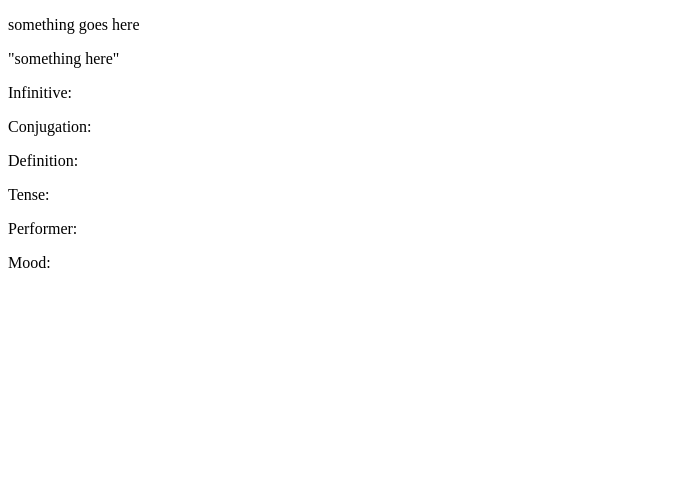
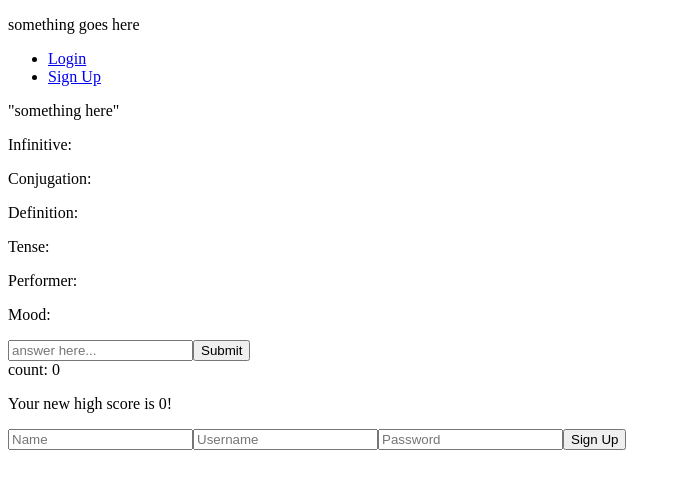
Before and after one commit to Conjugator-bw/conj-FE, a React (Create React App) app in the folder campeon-conjugator/: page /sign-up in a window 1280 px wide. Shown: the top 488 px of the page, without its empty margins (0-681 px from the left). Built offline with nearby package versions, Linux system fonts and the light colour scheme; no server answers.

Commit message:
login / signup/ highscore updates
Co-authored-by: Leo-Torres <leo.htor@gmail.com>
Co-authored-by: Brian-Moir <brianmoir80@gmail.com>
Co-authored-by: Benjamin-Quackenbush <Quackenbush117@gmail.com>

```diff
--- a/campeon-conjugator/package.json
+++ b/campeon-conjugator/package.json
@@ -1,4 +1,4 @@
-{
+ {
   "name": "campeon-conjugator",
   "version": "0.1.0",
   "private": true,
--- a/campeon-conjugator/src/App.js
+++ b/campeon-conjugator/src/App.js
@@ -1,26 +1,47 @@
 import React, { useState, useEffect } from 'react';
 import axios from 'axios';
+import { BrowserRouter as Router, Route, Switch, Link } from 'react-router-dom';
+
+
 import Verbo from './components/verbo/verbo.js'
+import SignUp from './components/sign-up/sign-up.js'
+import Login from './components/login/login.js'
+import PrivateRoute from './components/private-route/privateRoute.js'
+
 const App = () => {
-   const [ verbs, setVerbs ] = useState([]);
-   useEffect(() => {
-       const getVerbs =() => {
-           axios
-               .get('https://raw.githubusercontent.com/ghidinelli/fred-jehle-spanish-verbs/master/jehle_verb_lookup.json')
-               .then(response => {
-                   console.log(response)
-               })
-               .catch(error => {
-                   console.log('error')
-               })
-       }
-       getVerbs();
-       }, []);
-       return (
+
+
+
+
+
+
+
+    return (
+        <Router>
            <div>
                <p>something goes here</p>
+                <ul>
+                    <li>
+                        <Link to="/login">Login</Link>
+                    </li>
+                    <li>
+                        <Link to="/sign-up">Sign Up</Link>
+                    </li>
+
+
+                </ul>
+
               <Verbo />
+
            </div>
+
+           <Switch>
+               <PrivateRoute exact path="/protected" component={Verbo} />
+               <Route path="/sign-up" component={SignUp} />
+               <Route path="/login" component={Login} />
+               <Route component={Login} />
+           </Switch>
+        </Router>
        )
 }
 export default App;
--- /dev/null
+++ b/campeon-conjugator/src/components/authentication/axiosWithAuth.js
@@ -0,0 +1,12 @@
+import axios from 'axios';
+
+export const axiosWithAuth = () => {
+    const token = localStorage.getItem('token');
+
+    return axios.create({
+        baseURL: 'https://oer-bookr.herokuapp.com',
+        headers: {
+            Authorization: token
+        }
+    })
+}
--- /dev/null
+++ b/campeon-conjugator/src/components/login/login.js
@@ -0,0 +1,66 @@
+import React from 'react';
+
+import { axiosWithAuth } from '../authentication/axiosWithAuth.js'
+
+class Login extends React.Component {
+    state = {
+        credentials: {
+            username: '',
+            password: ''
+        }
+    }
+
+    handleChange = e => {
+        this.setState({
+            credentials: {
+                ...this.state.credentials,
+                [e.target.name]: e.target.value
+            }
+        })
+    }
+
+    login = e => {
+        e.preventDefault()
+
+        axiosWithAuth()
+            .post('/api/auth/login')
+            .then(res => {
+                localStorage.setItem('token', res.data.payload);
+                this.props.history.push('./protected');
+                console.log("did it work?")
+
+            })
+
+            .catch(err => console.log(err));
+    }
+
+    render() {
+        return (
+            <div>
+                <form onSubmit={this.login}>
+
+                    <input
+                        type="text"
+                        name="username"
+                        value={this.state.credentials.username}
+                        onChange={this.handleChange}
+                        placeholder="Username"
+                    />
+                    <input
+                        type="password"
+                        name="password"
+                        value={this.state.credentials.password}
+                        onChange={this.handleChange}
+                        placeholder="Password"
+                    />
+
+                    <button>Sign In</button>
+                </form>
+
+            </div>
+
+        )
+    }
+}
+
+export default Login;
--- /dev/null
+++ b/campeon-conjugator/src/components/private-route/privateRoute.js
@@ -0,0 +1,19 @@
+import React from 'react';
+import { Route, Redirect } from 'react-router-dom';
+
+const PrivateRoute = ({ component: Component, ...rest }) => {
+    return (
+        <Route
+            {...rest}
+            render={props => {
+                if (localStorage.getItem('token')) {
+                    return <Component {...props} />
+                } else {
+                    return <Redirect to="/login" />
+                }
+            }}
+        />
+    )
+}
+
+export default PrivateRoute;
--- /dev/null
+++ b/campeon-conjugator/src/components/sign-up/sign-up.js
@@ -0,0 +1,73 @@
+import React from 'react';
+
+import { axiosWithAuth } from '../authentication/axiosWithAuth.js'
+
+class SignUp extends React.Component {
+    state = {
+        credentials: {
+            name: '',
+            username: '',
+            password: ''
+        }
+    }
+
+    handleChange = e => {
+        this.setState({
+            credentials: {
+                ...this.state.credentials,
+                [e.target.name]: e.target.value
+            }
+        })
+    }
+
+    signUp = e => {
+        e.preventDefault()
+
+        axiosWithAuth()
+            .post('/api/auth/register')
+            .then(res => {
+                localStorage.setItem('token', res.data.payload);
+                this.props.history.push('./login');
+                console.log("did it work?")
+
+            })
+
+            .catch(err => console.log(err));
+    }
+
+    render() {
+        return (
+            <div>
+                <form onSubmit={this.signUp}>
+                    <input
+                        type="text"
+                        name="name"
+                        value={this.state.credentials.name}
+                        onChange={this.handleChange}
+                        placeholder="Name"
+                    />
+                    <input
+                        type="text"
+                        name="username"
+                        value={this.state.credentials.username}
+                        onChange={this.handleChange}
+                        placeholder="Username"
+                    />
+                    <input
+                        type="password"
+                        name="password"
+                        value={this.state.credentials.password}
+                        onChange={this.handleChange}
+                        placeholder="Password"
+                    />
+
+                    <button>Sign Up</button>
+                </form>
+
+            </div>
+
+        )
+    }
+}
+
+export default SignUp;
--- a/campeon-conjugator/src/components/verbo/verbo.js
+++ b/campeon-conjugator/src/components/verbo/verbo.js
@@ -27,6 +27,12 @@ const Verbo = (props) => {
     const [perf, setPerf] = useState("")
     const [mood, setMood] = useState("")
 
+    const [input, setInput] = useState("")
+
+    const [count, setCount] = useState(0)
+    const [highScore, setHighScore] = useState(0)
+    const [correctAnswer, setCorrectAnswer] = useState(false)
+
 
     useEffect(() => {
 
@@ -45,29 +51,82 @@ const Verbo = (props) => {
                     setDef(makeArr.translation);
                     setPerf(makeArr.performer);
                     setMood(makeArr.mood);
-                    console.log(makeArr, "found it")
+                    setCorrectAnswer(false);
+
                 })
                 .catch(error => {
                     console.log('error')
                 })
-            }, [])
+            }, [correctAnswer])
 
-            // console.log("hello", inf)
+            console.log(conj)
+
+
+            const changeHandler = evt => {
+                setInput(evt.target.value)
+            }
+
+            const handleSubmit = evt => {
+                evt.preventDefault();
+                if (conj === input) {
+                    alert("Felicidades, correcto")
+                    resetInputField();
+                    setCount(count + 1)
+                    setCorrectAnswer(true)
+
+                } else {
+                    alert("please try again")
+                    resetInputField();
+                    setCount(0)
+                }
+
+            }
+
+            // count > highScore ? setHighScore(count) : null
+
+            const resetInputField = () => {
+                setInput("")
+            }
+
+            // const refreshPage = () => {
+            //     window.location.reload();
+            // }
 
 
 
         return (
             <div>
                <p>"something here"</p>
-               {/* <p>{console.log(makeArr)}</p> */}
                <p>Infinitive: {inf}</p>
                <p>Conjugation: {conj.conj}</p>
                <p>Definition: {def}</p>
                <p>Tense: {tense}</p>
                <p>Performer: {perf}</p>
                <p>Mood: {mood}</p>
+                <div className="conjugator-form">
+                    <form onSubmit={handleSubmit}>
+                        <input
+                            id="input"
+                            name="input"
+                            type="text"
+                            value={input}
+                            onChange= {changeHandler}
+                            placeholder="answer here..."
+                        />
+                        <button className="conjugator-button" type="submit">Submit</button>
 
+                    </form>
+                </div>
+                <div>
+                    count: {count}
+                    <br />
+                    {count > highScore ? setHighScore(count) : null }
+                    <p>Your new high score is {highScore}!</p>
+                </div>
             </div>
         )
-        }
+    }
+
+
+
  export default Verbo;
```
Also changed, not shown: campeon-conjugator/src/components/verbo/score.js (added, +7 -0 lines), 2 other files (tests, documents, lock files or other folders).
